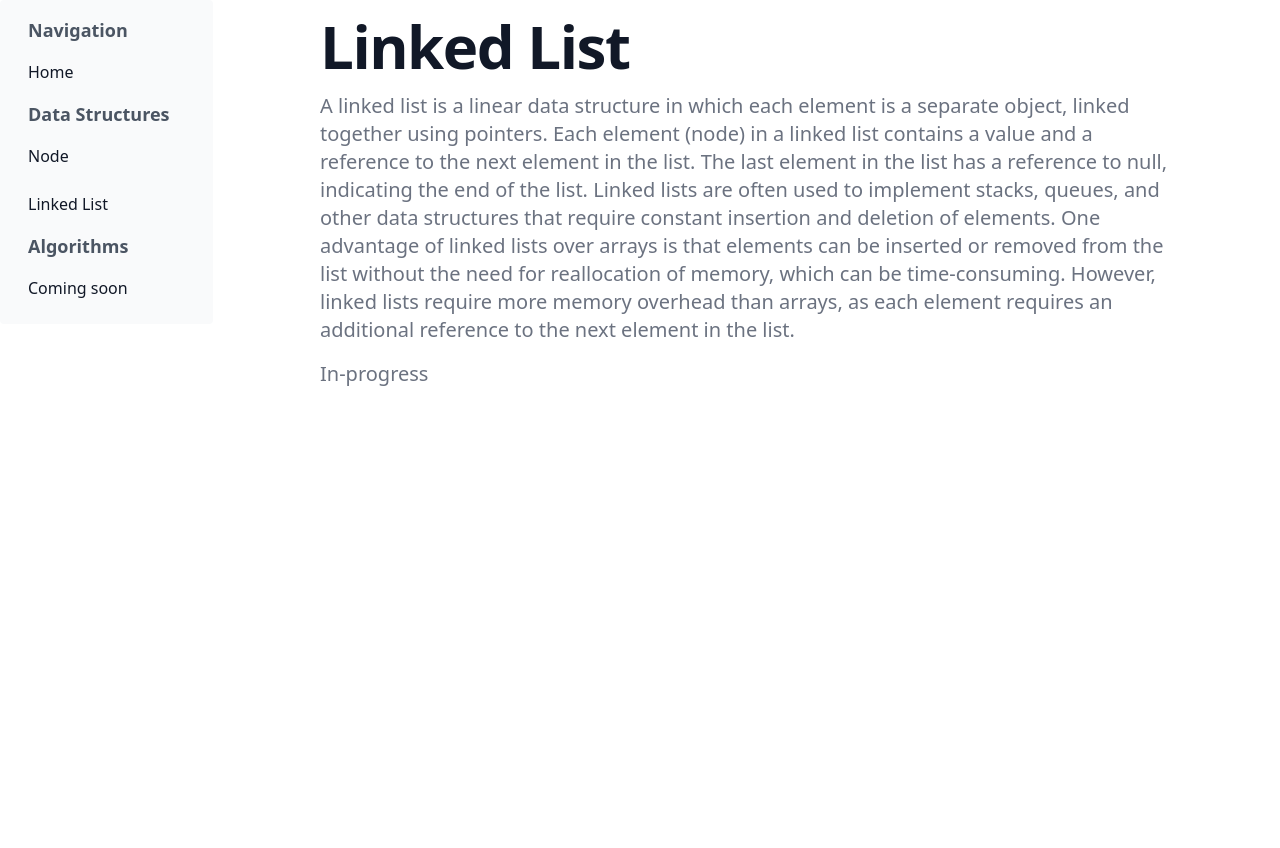
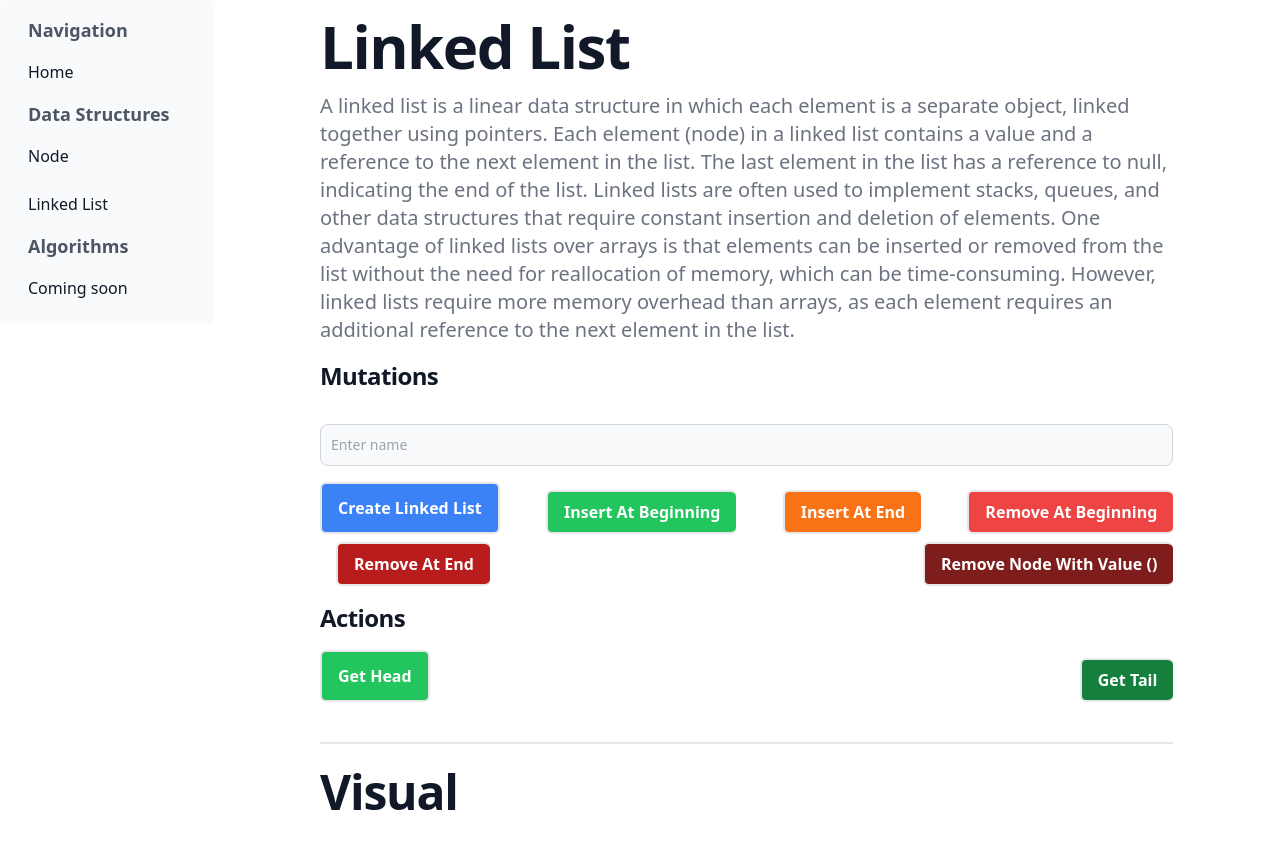
Before and after one commit to cmoleka/da-visualizer, a Next.js app: page /ds/linkedlist in a window 1280 px wide. Shown: the top 848 px of the page. Before the commit the page ends 800 px from the top, so only its background shows below. Built offline with nearby package versions, Linux system fonts and the light colour scheme.

Commit message:
Addition: Enabled Vercel Analytics.

```diff
--- a/app/ds/linkedlist/page.tsx
+++ b/app/ds/linkedlist/page.tsx
@@ -4,34 +4,159 @@ import type { ChangeEvent, FormEventHandler } from "react";
 import { useState } from "react";
 // import type { NextPage } from "next";
 import type { FC } from "react";
+import { LinkedList } from "@lib/ds/linkedlist";
 import { Node as NodeClass } from "@lib/ds/node";
 import { NodeComponent } from "@ui/Node";
+import classNames from 'classnames';
 
-interface ValueData {
-  [key: string]: string;
-}
-
-interface NodeValueType<T extends ValueData> {
-  value: T;
-  previousNode?: NodeClass<T> | null;
-  nextNode?: NodeClass<T> | null;
-}
 
 const LinkedListPage: FC = () => {
+
+  const [linkedList, setLinkedList] = useState<LinkedList<string> | null>(null);
+  const [nodeInstance, setNodeInstance] = useState<string>('');
+  const [allowNewList, setAllowNewList] = useState<boolean>(true);
+  const [headNode, setHeadNode] = useState<NodeClass<string> | null>(null);
+  const [tailNode, setTailNode] = useState<NodeClass<string> | null>(null);
+
+  const onNewNodeInputChange = ({ target }: ChangeEvent<HTMLInputElement>) => {
+    setNodeInstance(
+      target.value
+    );
+  };
+
+  const handleOnSubmit: FormEventHandler<HTMLFormElement> = (e): void => {
+    e.preventDefault();
+    if (!allowNewList) return;
+    if (linkedList === null) {
+      setLinkedList(new LinkedList());
+      setAllowNewList(false);
+    }
+  };
+
+  const handleInsertAtBeginning = (): void => {
+    linkedList?.insertAtBeginning(nodeInstance);
+    setLinkedList(linkedList);
+    setNodeInstance('');
+  }
+  const handleInsertAtEnd = (): void => {
+    linkedList?.insertAtEnd(nodeInstance);
+    setLinkedList(linkedList);
+    setNodeInstance('');
+  }
+  const handleRemoveAtBeginning = (): void => {
+    linkedList?.removeNodeAtBeginning();
+    setLinkedList(linkedList);
+  }
+  const handleRemoveAtEnd = (): void => {
+    linkedList?.removeNodeAtEnd();
+    setLinkedList(linkedList);
+  }
+  const handleRemoveWithValue = (): void => {
+    linkedList?.removeNodeWithValue(nodeInstance);
+    setLinkedList(linkedList);
+    setNodeInstance('');
+  }
+
+  const handleGetHead = (): void => {
+    if (!linkedList) return;
+    const currentHead = linkedList?.getHeadNode();
+    setHeadNode(currentHead);
+  }
+  const handleGetTail = (): void => {
+    if (!linkedList) return;
+    const currentTail = linkedList?.getTailNode();
+    setTailNode(currentTail);
+  }
+
+  const newLinkedListButtonClass = classNames({
+    'bg-gray-100 text-gray-600 cursor-not-allowed': !allowNewList,
+    'bg-blue-500 text-white cursor-pointer': allowNewList
+  })
 
   return (
     <>
       <header className="space-y-4">
-        <h1 className="mb-4 text-4xl font-extrabold leading-none tracking-tight text-gray-900 md:text-5xl lg:text-6xl dark:text-white">
+        <h1 className="mb-4  text-4xl font-extrabold leading-none tracking-tight text-gray-900 md:text-5xl lg:text-6xl dark:text-white">
           Linked List</h1>
         <p className="text-lg font-normal text-gray-500 lg:text-xl dark:text-gray-400">
           A linked list is a linear data structure in which each element is a separate object, linked together using pointers. Each element (node) in a linked list contains a value and a reference to the next element in the list. The last element in the list has a reference to null, indicating the end of the list. Linked lists are often used to implement stacks, queues, and other data structures that require constant insertion and deletion of elements. One advantage of linked lists over arrays is that elements can be inserted or removed from the list without the need for reallocation of memory, which can be time-consuming. However, linked lists require more memory overhead than arrays, as each element requires an additional reference to the next element in the list.
         </p>
       </header>
-      <main className="flex flex-row justify-between gap-4 space-x-6 divide-x-2">
-        <p className="text-lg font-normal text-gray-500 lg:text-xl dark:text-gray-400">
-          In-progress
-        </p>
+      <main className="flex w-full flex-col justify-between gap-4 space-y-6 divide-y-2">
+        <form
+          onSubmit={handleOnSubmit}
+          className="flex flex-col space-y-4"
+        >
+          <h2 className="mb-4 text-xl font-extrabold leading-none tracking-tight text-gray-900 md:text-xl lg:text-2xl dark:text-white">Mutations</h2>
+          <input
+            type="text"
+            value={nodeInstance}
+            onChange={onNewNodeInputChange}
+            placeholder="Enter name"
+            className="bg-gray-50 border border-gray-300 text-gray-900 text-sm rounded-lg focus:ring-blue-500 focus:border-blue-500 block w-full p-2.5 dark:bg-gray-700 dark:border-gray-600 dark:placeholder-gray-400 dark:text-white dark:focus:ring-blue-500 dark:focus:border-blue-500"
+          />
+          <div className="flex flex-row flex-wrap justify-between space-y-2 divide-x-2 space-x-4">
+            <button
+              value="submit"
+              className={`${newLinkedListButtonClass} rounded-md border-2 py-2 px-4 font-bold capitalize`}
+              disabled={!allowNewList}
+            >
+              {
+                allowNewList ? 'Create Linked List' : 'Linked List created'
+              }
+            </button>
+            <button
+              value={nodeInstance}
+              className={`rounded-md bg-green-500 text-white border-2 py-2 px-4 font-bold capitalize`}
+              onClick={() => handleInsertAtBeginning()}
+            >
+              Insert at Beginning
+            </button>
+            <button
+              value={nodeInstance}
+              className={`rounded-md bg-orange-500 text-white border-2 py-2 px-4 font-bold capitalize`}
+              onClick={() => handleInsertAtEnd()}
+            >
+              Insert at End
+            </button>
+            <button
+              className={`rounded-md bg-red-500 text-white border-2 py-2 px-4 font-bold capitalize`}
+              onClick={() => handleRemoveAtBeginning()}
+            >
+              Remove at Beginning
+            </button>
+            <button
+              className={`rounded-md bg-red-700 text-white border-2 py-2 px-4 font-bold capitalize`}
+              onClick={() => handleRemoveAtEnd()}
+            >
+              Remove at End
+            </button>
+            <button
+              className={`rounded-md bg-red-900 text-white border-2 py-2 px-4 font-bold capitalize`}
+              onClick={() => handleRemoveWithValue()}
+            >
+              {`Remove Node with value (${nodeInstance})`}
+            </button>
+          </div>
+          <h2 className="mb-4 text-xl font-extrabold leading-none tracking-tight text-gray-900 md:text-xl lg:text-2xl dark:text-white">Actions</h2>
+          <div className="flex flex-row flex-wrap justify-between space-y-2 divide-x-2 space-x-4">
+            <button
+              className={`rounded-md bg-green-500 text-white border-2 py-2 px-4 font-bold capitalize`}
+              onClick={() => handleGetHead()}
+            >
+              Get Head
+            </button>
+            <button
+              className={`rounded-md bg-green-700 text-white border-2 py-2 px-4 font-bold capitalize`}
+              onClick={() => handleGetTail()}
+            >
+              Get Tail
+            </button>
+          </div>
+        </form>
+        <section className="w-full space-y-4 py-6">
+          <h2 className="mb-4 text-2xl font-extrabold leading-none tracking-tight text-gray-900 md:text-4xl lg:text-5xl dark:text-white">Visual</h2>
+        </section>
       </main>
     </>
   );
--- a/app/layout.tsx
+++ b/app/layout.tsx
@@ -1,6 +1,7 @@
 import "@styles/globals.scss";
 import type { LayoutProps } from "@projectTypes/dir";
 import SideBar from "@ui/sideBar";
+import { AnalyticsWrapper } from '@ui/analytics';
 
 const RootLayout = ({ children }: LayoutProps) => {
   return (
@@ -12,6 +13,7 @@ const RootLayout = ({ children }: LayoutProps) => {
           <section className="w-full h-full">
             <div className="w-4/5 py-4 container mx-auto space-y-4 h-full flex flex-col items-start justify-center">
               {children}
+              <AnalyticsWrapper />
             </div></section>
         </div>
       </body>
--- /dev/null
+++ b/lib/ds/linkedlist.ts
@@ -0,0 +1,139 @@
+import { Node } from "@lib/ds/node";
+
+
+export class LinkedList<T> {
+  //     A linked list is a linear data structure where elements are not stored at contiguous
+  //     location. Instead the elements are linked using pointers.
+  //     In a linked list data is stored in nodes and each node is linked to the next and,
+  //     optionally, to the previous.
+  //     Each node in a list consists of the following parts:
+  //
+  //     1) data
+  //     2) A pointer (Or reference) to the next node
+  //     3) Optionally, a pointer to the previous node
+
+  headNode: Node<T> | null;
+  tailNode: Node<T> | null;
+  length: number;
+
+  constructor() {
+    this.headNode = null;
+    this.tailNode = null;
+    this.length = 0;
+  }
+
+  getHeadNode(): Node<T> | null {
+    return this.headNode;
+  }
+  getTailNode(): Node<T> | null {
+    return this.tailNode;
+  }
+
+  insertAtBeginning(newValue: T) {
+    const newNode = new Node(newValue);
+    newNode.nextNode = this.headNode;
+    this.headNode = newNode;
+    this.length++;
+    if (!this.tailNode) this.tailNode = newNode;
+  }
+
+  insertAtEnd(newValue: T) {
+    const newNode = new Node(newValue);
+    if (!this.headNode) {
+      this.headNode = newNode;
+      this.tailNode = newNode;
+    };
+    if (this.headNode) {
+      this.tailNode!.nextNode = newNode;
+      this.tailNode = newNode;
+    }
+    this.length++;
+  }
+
+  removeNodeAtBeginning() {
+    if (!this.headNode) return;
+    this.headNode = this.headNode.nextNode;
+    this.length--;
+    if (!this.headNode) this.tailNode = null;
+  }
+
+  removeNodeAtEnd() {
+    if (!this.headNode) return;
+    if (!this.headNode.nextNode) {
+      this.headNode = null;
+      this.tailNode = null;
+      this.length--;
+      return;
+    }
+    let currentNode = this.headNode;
+    let previousNode: Node<T> | null = null;
+    while (currentNode!.nextNode) {
+      previousNode = currentNode;
+      currentNode = currentNode.nextNode;
+    }
+    previousNode!.nextNode = null;
+    this.tailNode = previousNode;
+    this.length--;
+  }
+
+  removeNodeWithValue(value: T) {
+    if (!this.headNode) return;
+    if (this.headNode.value === value) {
+      this.headNode = this.headNode.nextNode;
+      this.length--;
+      if (!this.headNode) this.tailNode = null;
+
+      return;
+    }
+    let currentNode = this.headNode;
+    let previousNode: Node<T> | null = null;
+    while (currentNode!.value !== value) {
+      if (!currentNode.nextNode) return;
+      previousNode = currentNode;
+      currentNode = currentNode.nextNode;
+    }
+    previousNode!.nextNode = currentNode!.nextNode;
+    if (!currentNode!.nextNode) this.tailNode = previousNode;
+    this.length--;
+  }
+
+  getAt(index: number) {
+    if (!this.headNode || index < 0 || index >= this.length) return null;
+
+    let currentNode = this.headNode;
+    let currentIndex = 0;
+    while (currentIndex < index) {
+      currentNode = currentNode.nextNode!;
+      currentIndex++;
+    }
+    return currentNode;
+  }
+
+  indexOf(value: T) {
+    if (!this.headNode) return -1;
+
+    let currentNode = this.headNode;
+    let currentIndex = 0;
+    while (currentNode) {
+      if (currentNode.value === value) return currentIndex;
+      currentNode = currentNode.nextNode as Node<T>;
+      currentIndex++;
+    }
+    return -1;
+  }
+
+  isEmpty() {
+    return !this.headNode;
+  }
+
+  stringifyList(): string {
+    let stringList: string = '';
+    let currentNode = this.getHeadNode();
+    while (currentNode) {
+      if (currentNode.getValue() !== null) stringList += `${currentNode.getValue()}\n`;
+      currentNode = currentNode.getNextNode() as Node<T>;
+    }
+    return stringList;
+  }
+
+}
--- a/package.json
+++ b/package.json
@@ -9,6 +9,7 @@
     "start": "next start"
   },
   "dependencies": {
+    "@vercel/analytics": "^0.1.6",
     "classnames": "^2.3.2",
     "next": "13.1.1",
     "react": "18.2.0",
--- /dev/null
+++ b/ui/analytics.tsx
@@ -0,0 +1,6 @@
+'use client';
+import { Analytics } from '@vercel/analytics/react';
+
+export const AnalyticsWrapper = () => {
+  return <Analytics />;
+}
```
Also changed, not shown: 1 other file (tests, documents, lock files or other folders).
